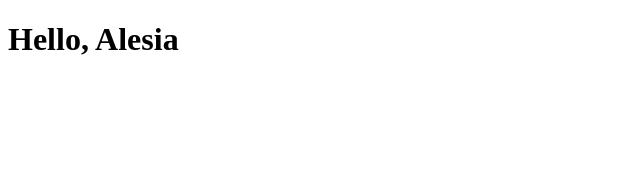
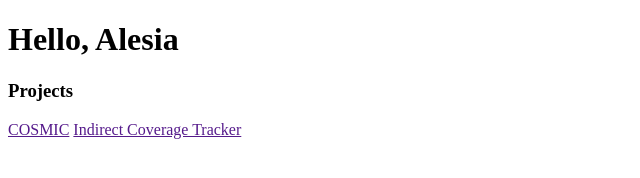
Before and after one commit to cagivens/cagivens.github.io, a plain HTML site: page index.html in a window 1280 px wide. Shown: the whole page, without its empty margins (0-640 px from the left). Drawn offline with Linux system fonts and the light colour scheme.

Commit message:
Added Excel personal projects

```diff
--- a/index.html
+++ b/index.html
@@ -5,5 +5,9 @@
     </head>
     <body>
         <h1>Hello, Alesia</h1>
+
+        <h3>Projects</h3>
+        <a href="" download>COSMIC</a>
+        <a href="" downlaod>Indirect Coverage Tracker</a>
     </body>
 </html>
```
Also changed, not shown: 2 other files.
